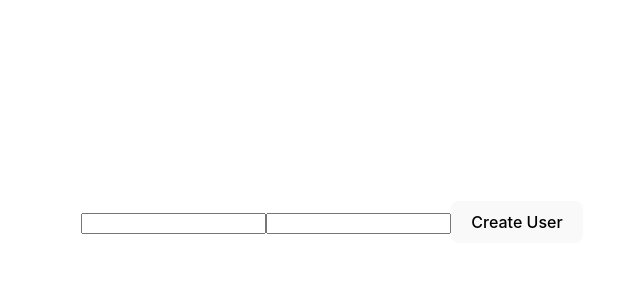
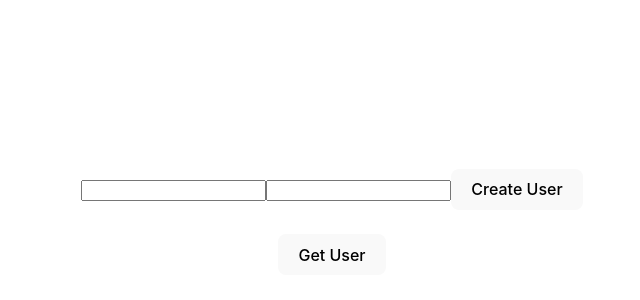
Before and after one commit to mentor-guvi-react/front-end, a React (Vite) app: page / in a window 1280 px wide. Shown: the part 178-478 px from the top of the page, without its empty margins (308-948 px from the left). Built offline with nearby package versions, Linux system fonts and the light colour scheme.

Commit message:
added get user api

```diff
--- a/src/App.jsx
+++ b/src/App.jsx
@@ -12,7 +12,7 @@ function App() {
 
   console.log(formState, "formState");
 
-  console.log(import.meta.env.NODE_APP_ENV);
+  // console.log(import.meta.env.NODE_APP_ENV);
 
   const handleInputChange = (event) => {
     console.log(event, "event");
@@ -41,6 +41,12 @@ function App() {
       .catch((err) => console.log(err));
   };
 
+  const handleGetUser = () => {
+    axios.get(
+      `https://node-day04.onrender.com/getuser?username=${formState.username}`
+    );
+  };
+
   return (
     <>
       <div>
@@ -48,6 +54,11 @@ function App() {
         <input name="password" onChange={handleInputChange} />
         <button onClick={handleCreate}>Create User</button>
       </div>
+      <br />
+
+      <div>
+        <button onClick={handleGetUser}>Get User</button>
+      </div>
     </>
   );
 }
```
